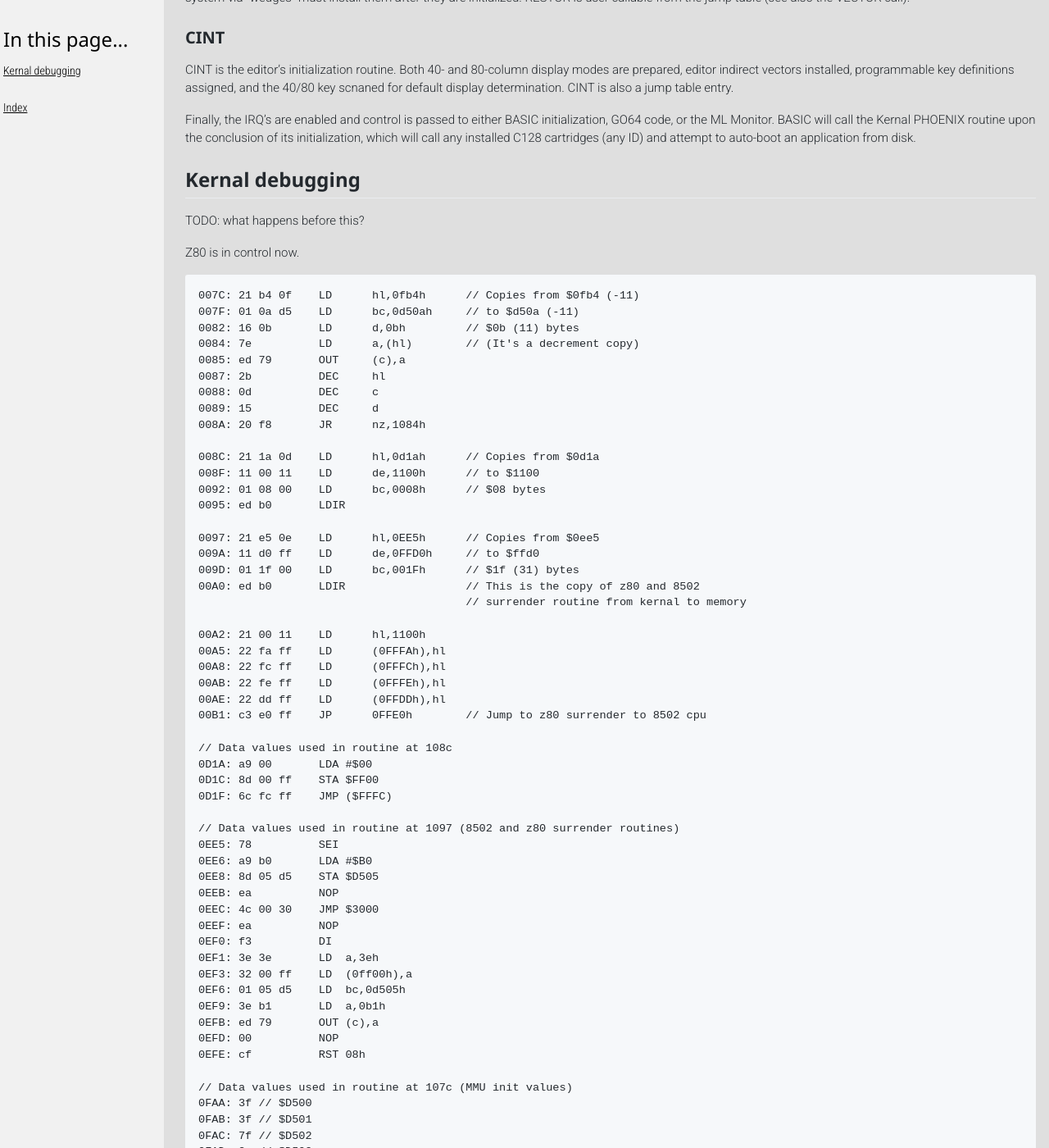
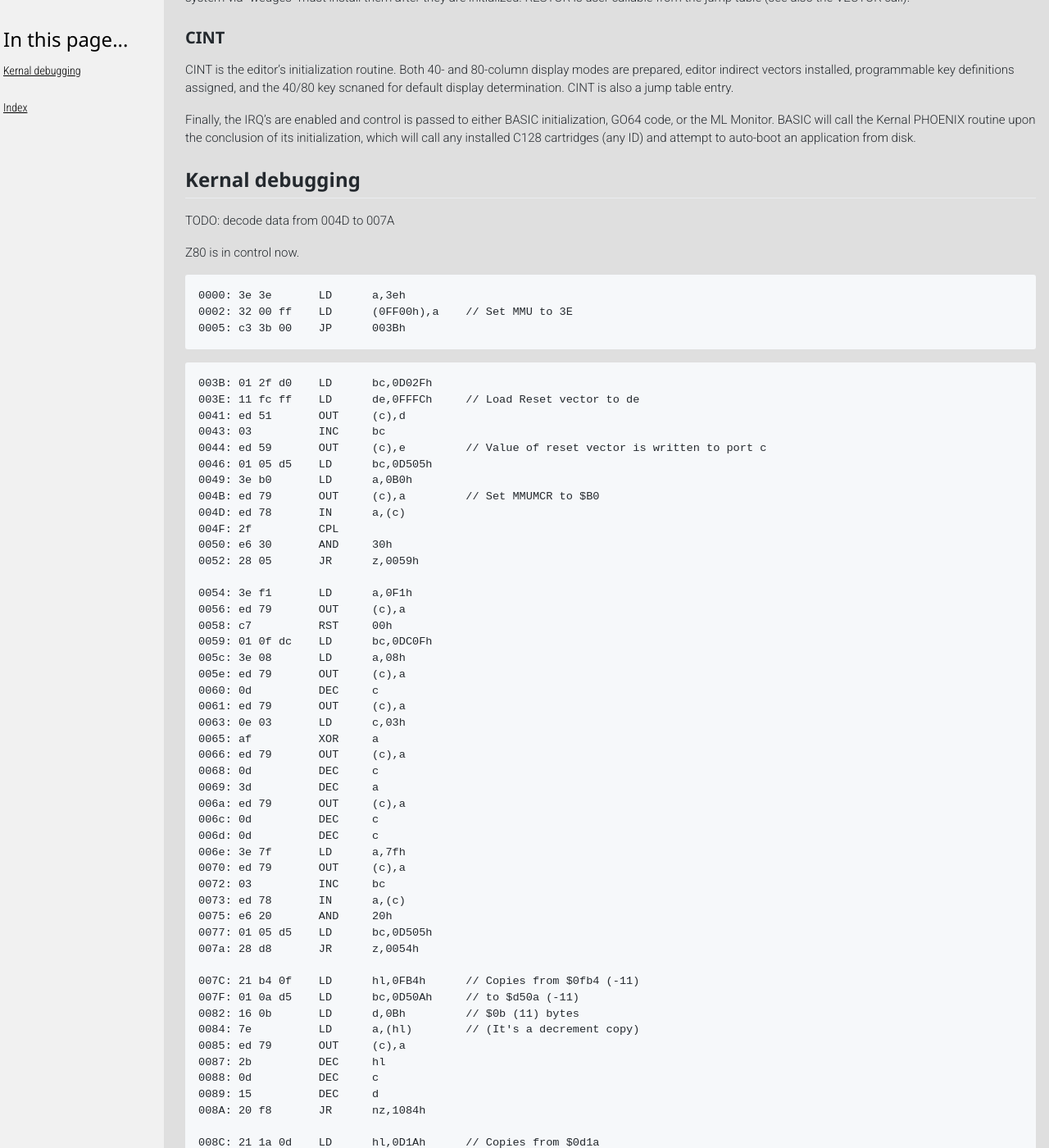
Before and after one commit to c128lib/Reference, a Jekyll site: the page built from StartupSequence.md, in a window 1280 px wide and 1400 px high, scrolled down 1928 px. Shown: the whole window at 82% size. Built offline with Jekyll 4.4.1, drawn with Linux system fonts in a browser that asks for light colours; comment, search, counter and statistics services are not loaded; some of the changed text lies outside the part shown.

Commit message:
Wip startup sequence

````diff
--- a/StartupSequence.md
+++ b/StartupSequence.md
@@ -131,32 +131,91 @@ disk.
 
 ## Kernal debugging
 
-TODO: what happens before this?
+TODO: decode data from 004D to 007A
 
 Z80 is in control now.
 
+``` Assembly
+0000: 3e 3e       LD      a,3eh
+0002: 32 00 ff    LD      (0FF00h),a    // Set MMU to 3E
+0005: c3 3b 00    JP      003Bh
+```
 <!--
-0000 3e3e       LD    a,3eh
-0002 3200ff     LD    (0ff00h),a  // Set MMU to 3E
-0005 c33b00     JP    003bh
-
-003b 012fd0     LD    bc,0d02fh
-003e 11fcff    LD      de,0fffch  // Load Reset vector to de
-0041 ed51      OUT     (c),d
-0043 03        inc     bc
-0044 ed59      OUT     (c),e      // Value of reset vector is written to port c
-0046 0105d5    LD      bc,0d505h  // Load MMUMCR to bc
-0049 3eb0      LD      a,0b0h     // Load b0 to a
-004b ed79      OUT     (c),a
-004d ed78      in      a,(c)
-004f 2f        cpl
-0050 e630      and     30h
+0008: 31 77 3c    LD      sp,3C77h
+000B: 3e 3f       LD      a,3Fh
+000D: c3 8c 01    JP      018Ch
+0010: e1          POP     hl
+0011: 6e          LD      l,(hl)
+0012: c3 20 00    JP      0020h
+0015: 00          NOP
+0016: 00          NOP
+0017: 00          NOP
+0018: e1          POP     hl
+0019: 6e          LD      l,(hl)
+001A: c3 28 00    JP      0028h
+001D: 00          NOP
+001E: 00          NOP
+001F: 00          NOP
+0020: 3a 0f fd    LD      a,(0FD0Fh)
+0023: a7          AND     a
+0024: 28 02       JR      z,0028h
+0026: 2c          INC     l
+0027: 2c          INC     l
+0028: 26 01       LD      h,01h
+002A: 7e          LD      a,(hl)
+002B: 23          INC     hl
+002C: 66          LD      h,(hl)
+002D: 6f          LD      l,a
+002E: e9          JP      (hl)
+002F: 00          NOP
+0030: 30 35       JR      nc,0067h
+0032: 2f          CPL
+0033: 31 32 2f    LD      sp,2F32h
+0036: 38 35       JR      c,006Dh
+0038: c3 fd fd    JP      0FDFDh
 -->
 
 ``` Assembly
-007C: 21 b4 0f    LD      hl,0fb4h      // Copies from $0fb4 (-11)
-007F: 01 0a d5    LD      bc,0d50ah     // to $d50a (-11)
-0082: 16 0b       LD      d,0bh         // $0b (11) bytes
+003B: 01 2f d0    LD      bc,0D02Fh
+003E: 11 fc ff    LD      de,0FFFCh     // Load Reset vector to de
+0041: ed 51       OUT     (c),d
+0043: 03          INC     bc
+0044: ed 59       OUT     (c),e         // Value of reset vector is written to port c
+0046: 01 05 d5    LD      bc,0D505h
+0049: 3e b0       LD      a,0B0h
+004B: ed 79       OUT     (c),a         // Set MMUMCR to $B0
+004D: ed 78       IN      a,(c)
+004F: 2f          CPL
+0050: e6 30       AND     30h
+0052: 28 05       JR      z,0059h
+
+0054: 3e f1       LD      a,0F1h
+0056: ed 79       OUT     (c),a
+0058: c7          RST     00h
+0059: 01 0f dc    LD      bc,0DC0Fh
+005c: 3e 08       LD      a,08h
+005e: ed 79       OUT     (c),a
+0060: 0d          DEC     c
+0061: ed 79       OUT     (c),a
+0063: 0e 03       LD      c,03h
+0065: af          XOR     a
+0066: ed 79       OUT     (c),a
+0068: 0d          DEC     c
+0069: 3d          DEC     a
+006a: ed 79       OUT     (c),a
+006c: 0d          DEC     c
+006d: 0d          DEC     c
+006e: 3e 7f       LD      a,7fh
+0070: ed 79       OUT     (c),a
+0072: 03          INC     bc
+0073: ed 78       IN      a,(c)
+0075: e6 20       AND     20h
+0077: 01 05 d5    LD      bc,0D505h
+007a: 28 d8       JR      z,0054h
+
+007C: 21 b4 0f    LD      hl,0FB4h      // Copies from $0fb4 (-11)
+007F: 01 0a d5    LD      bc,0D50Ah     // to $d50a (-11)
+0082: 16 0b       LD      d,0Bh         // $0b (11) bytes
 0084: 7e          LD      a,(hl)        // (It's a decrement copy)
 0085: ed 79       OUT     (c),a
 0087: 2b          DEC     hl
@@ -164,7 +223,7 @@ Z80 is in control now.
 0089: 15          DEC     d
 008A: 20 f8       JR      nz,1084h
 
-008C: 21 1a 0d    LD      hl,0d1ah      // Copies from $0d1a
+008C: 21 1a 0d    LD      hl,0D1Ah      // Copies from $0d1a
 008F: 11 00 11    LD      de,1100h      // to $1100
 0092: 01 08 00    LD      bc,0008h      // $08 bytes
 0095: ed b0       LDIR
@@ -195,10 +254,10 @@ Z80 is in control now.
 0EEC: 4c 00 30    JMP $3000
 0EEF: ea          NOP
 0EF0: f3          DI
-0EF1: 3e 3e       LD  a,3eh
+0EF1: 3e 3e       LD  a,3Eh
 0EF3: 32 00 ff    LD  (0ff00h),a
-0EF6: 01 05 d5    LD  bc,0d505h
-0EF9: 3e b1       LD  a,0b1h
+0EF6: 01 05 d5    LD  bc,0D505h
+0EF9: 3e b1       LD  a,0B1h
 0EFB: ed 79       OUT (c),a
 0EFD: 00          NOP
 0EFE: cf          RST 08h
@@ -219,9 +278,18 @@ Z80 is in control now.
 
 From this point, 8502 is in control.
 
+8502 is starting for the first time so he sets program counter to
+<pre>
+.PC = $FFFD * 256 + $FFFC
+</pre>
+
+So, z80 sets location $FFFC to $1100 in ram which is visible during z80 surrender.
+When 8502 starts by checking $FFFC, will start from $1100, set bank 15
+(activating Kernal rom) and then proceed to RESET routine.
+
 ``` Assembly
-1100: A9 F7     LDA #$F7
-1102: 8D 05 D5  STA $D505
+1100: A9 F7     LDA #$00
+1102: 8D 05 D5  STA $FF00   // Sets bank 15 so Kernal is visible
 1105: 6C FC FF  JMP ($FFFC) // FFFC contains FF3D
 
 FF3D: A9 00     LDA #$00
@@ -300,5 +368,4 @@ E048: 4C 4B E2  JMP $E24B   // Switch to C64 mode
 4DC1: 85 7F     STA $7F     // Set BASIC Immediate mode
 
 4DC3: 6C 02 03	JMP ($0302) // BASIC Warm Start Link (0302 contains $4DC6)
-
 ```
````
